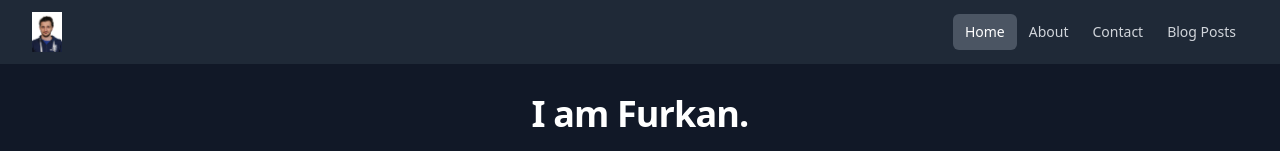
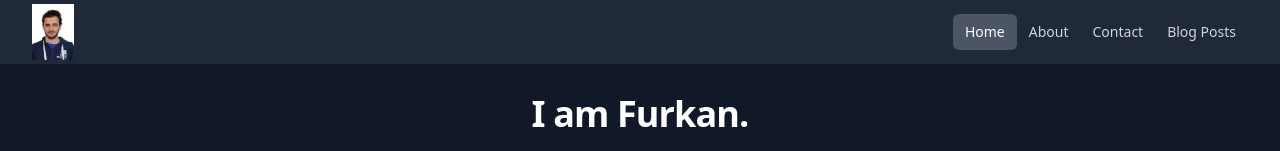
Before and after one commit to FurkanKarakas/furkankarakas.github.io, a React (Vite) app: page / in a window 1280 px wide. Shown: the top 151 px of the page. Built offline with nearby package versions, Linux system fonts and the light colour scheme; the HTML template or start-up script is replaced by a standard one.

Commit message:
fix width

```diff
--- a/index.html
+++ b/index.html
@@ -5,10 +5,10 @@
     <link rel="icon" href="/favicon.ico" type="image/x-icon" />
     <meta name="viewport" content="width=device-width, initial-scale=1.0" />
     <title>Furkan Karakaş | Personal Website</title>
+    <script src="https://smtpjs.com/v3/smtp.js" defer></script>
+    <script type="module" src="/src/main.jsx" defer></script>
   </head>
   <body>
     <div id="root"></div>
-    <script src="https://smtpjs.com/v3/smtp.js"></script>
-    <script type="module" src="/src/main.jsx"></script>
   </body>
 </html>
--- a/src/pages/Navbar.jsx
+++ b/src/pages/Navbar.jsx
@@ -4,10 +4,10 @@ import imgUrl from "/src/assets/furkan.png";
 export default function Navbar() {
   return (
     <nav className="bg-gray-800">
-      <div className="mx-auto max-w-7xl px-2 sm:px-6 lg:px-8">
+      <div className="mx-auto px-2 sm:px-6 lg:px-8">
         <div className="relative flex h-16 items-center justify-between">
           <a href={imgUrl} target="_blank" rel="noreferrer">
-            <img className="h-10 w-auto" src={imgUrl} alt="Furkan Karakaş" />
+            <img className="h-14 w-auto" src={imgUrl} alt="Furkan Karakaş" />
           </a>
 
           <div className="absolute inset-y-0 right-0 flex items-center pr-2 sm:static sm:inset-auto sm:ml-6 sm:pr-0">
```
